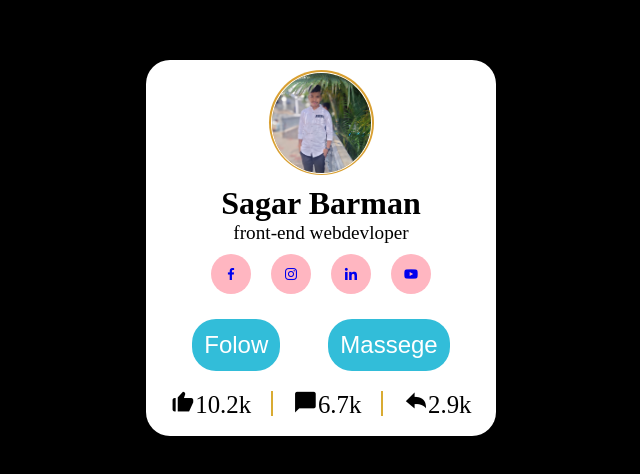
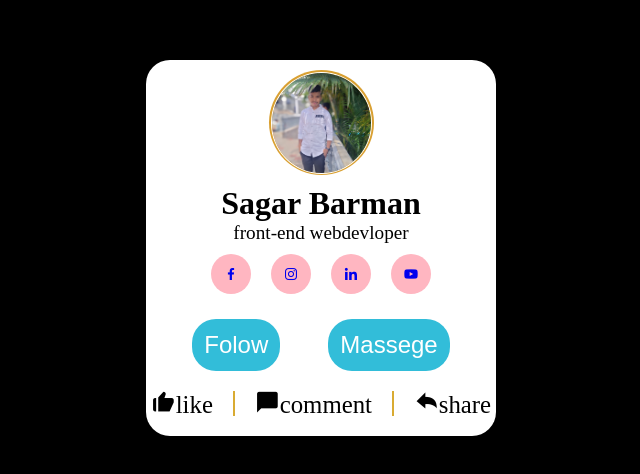
Before and after one commit to sagarbarman37/My-Profile-card, a plain HTML site: page index.html in a window 1280 px wide. Shown: the part 112-586 px from the top of the page, without its empty margins (319-959 px from the left). Drawn offline with nearby package versions, Linux system fonts and the light colour scheme.

Commit message:
Update index.html

```diff
--- a/index.html
+++ b/index.html
@@ -41,9 +41,9 @@
     </div>
     <!-- analytics-->
     <div class="analytics">
-      <i class="bx bxs-like bx-sm">10.2k</i>
-      <i class="bx bxs-comment bx-sm">6.7k</i>
-      <i class="bx bxs-share bx-sm">2.9k</i>
+      <i class="bx bxs-like bx-sm">like</i>
+      <i class="bx bxs-comment bx-sm">comment</i>
+      <i class="bx bxs-share bx-sm">share</i>
 
     </div>
 
```
